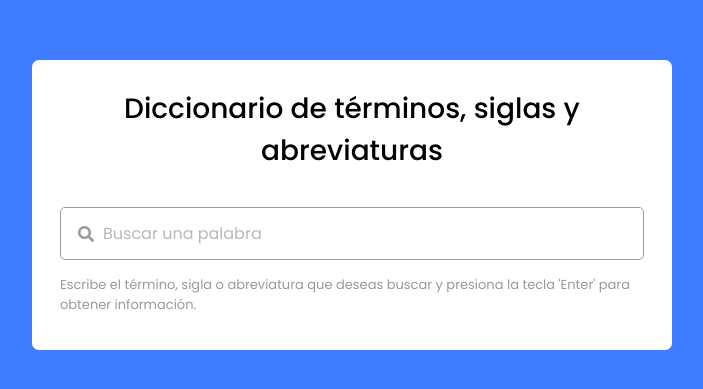
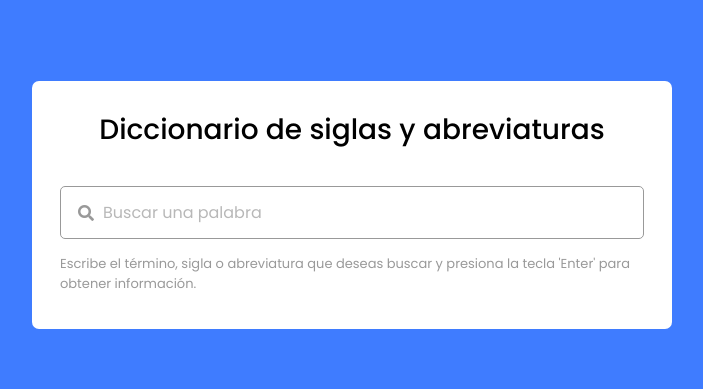
Before and after one commit to lenzdz/dictionary-precision, a plain HTML site: page index.html in a window 1280 px wide. Shown: the part 195-584 px from the top of the page, without its empty margins (288-991 px from the left). Drawn offline with Linux system fonts and the light colour scheme.

Commit message:
Update index.html

```diff
--- a/index.html
+++ b/index.html
@@ -16,7 +16,7 @@
 
     <div class="wrapper">
 
-        <header>Diccionario de términos, siglas y abreviaturas</header>
+        <header>Diccionario de siglas y abreviaturas</header>
 
         <div class="search">
             <input input="search" type="text" placeholder="Buscar una palabra" required>
```
